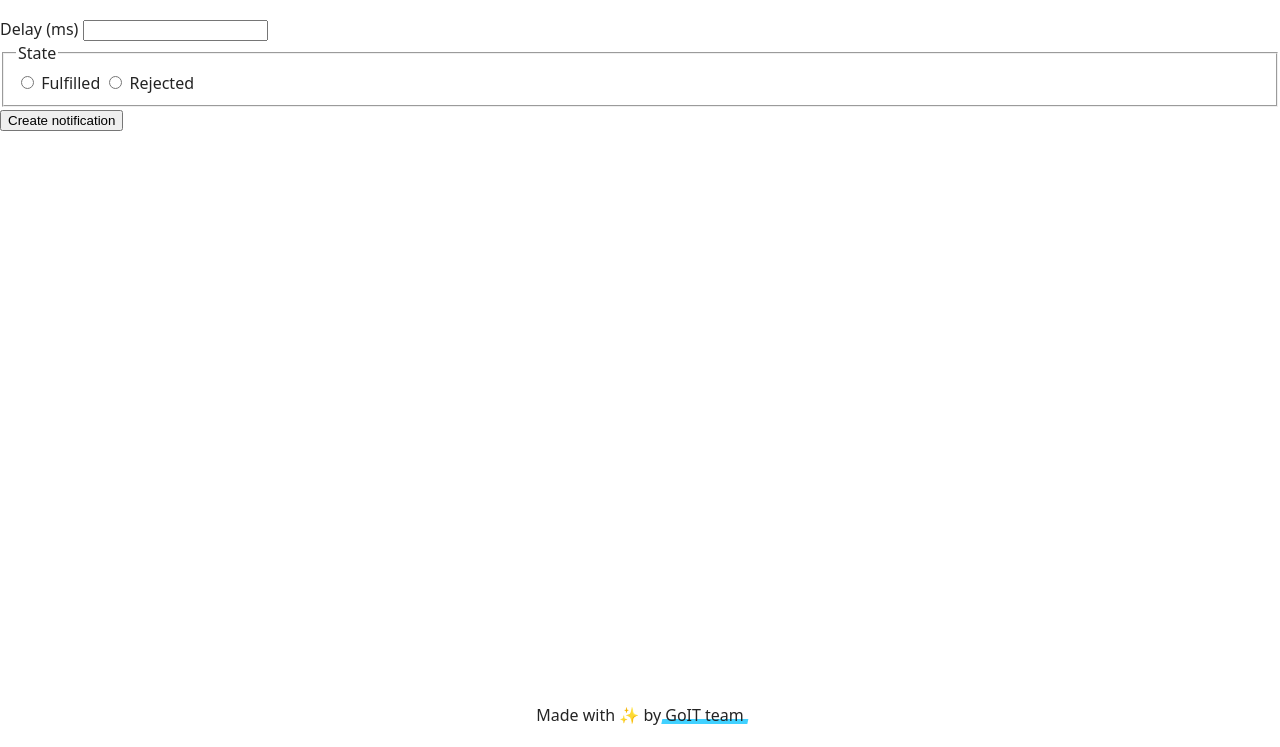
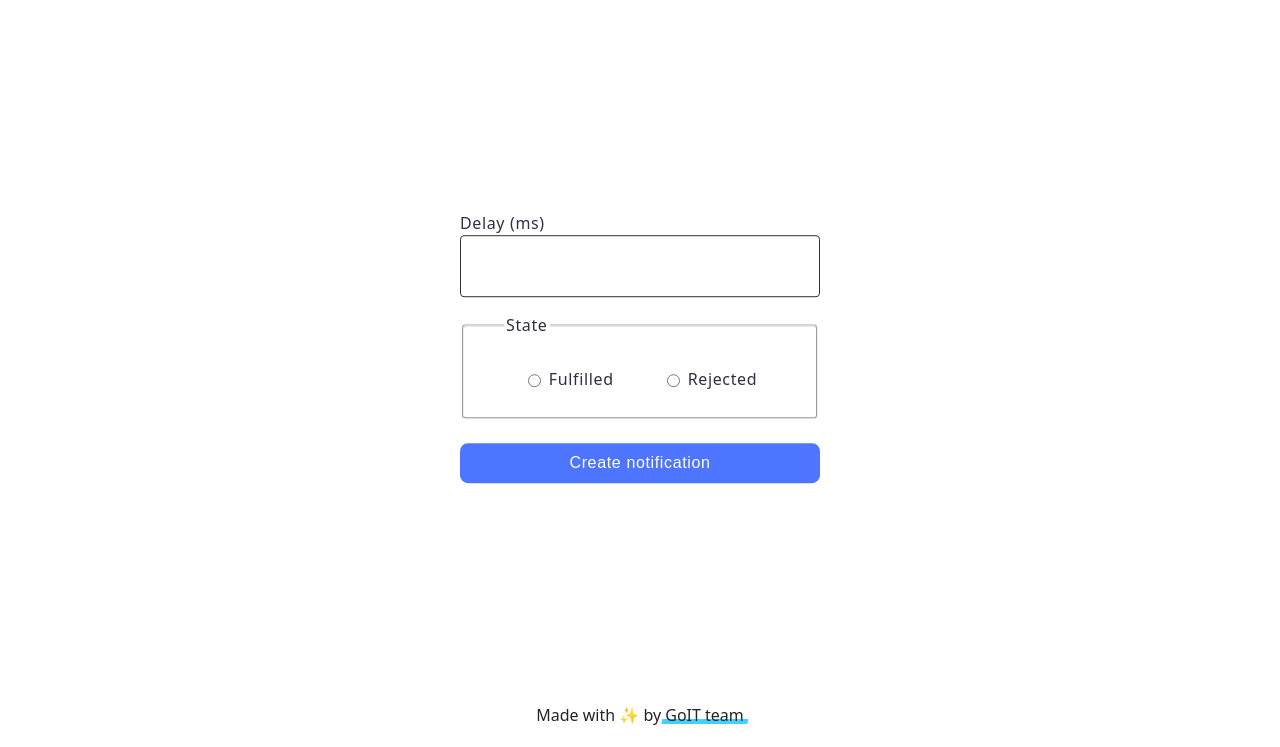
Before and after one commit to melovarr/goit-js-hw-10, a website built with Vite: page src/2-snackbar.html in a window 1280 px wide. Shown: the part 53-800 px from the top of the page. Built offline with nearby package versions, Linux system fonts and the light colour scheme.

Commit message:
finished snackbar

```diff
--- a/src/2-snackbar.html
+++ b/src/2-snackbar.html
@@ -6,6 +6,8 @@
     <meta name="viewport" content="width=device-width, initial-scale=1.0" />
     <title>Snackbar</title>
     <link rel="stylesheet" href="./css/styles.css" />
+    <link rel="stylesheet" href="./css/2-snackbar.css" />
+
   </head>
   <body>
     <load
--- /dev/null
+++ b/src/css/2-snackbar.css
@@ -0,0 +1,75 @@
+.form {
+    width: 360px;
+    display: flex;
+    flex-direction: column;
+    position: absolute;
+    top: 50%;
+    left: 50%;
+    transform: translate(-50%, -50%);
+}
+
+
+input[type="number"]{
+    height: 40px;
+    padding: 10px;
+    border: 1px solid #303030;
+    border-radius: 4px;
+}
+input[type="number"]:hover{
+    border: 1px solid #000;
+}
+input[type="number"]:focus{
+    border: 2px solid #4e75ff;
+    outline: none;
+}
+
+
+label {
+    display: flex;
+    flex-direction: column;
+font-size: 16px;
+line-height: 1.5;
+letter-spacing: 0.04em;
+color: #2e2f42;
+margin-bottom: 16px;
+}
+fieldset {
+    display: flex;
+    gap: 48px;
+    justify-content: center;
+    border-radius: 4px;
+    margin-bottom: 24px;
+    font-size: 16px;
+    line-height: 1.5;
+    letter-spacing: 0.04em;
+    color: #2e2f42;
+}
+legend {
+    margin-left: 28px;
+}
+fieldset label {
+    display: flex;
+    flex-direction: row;
+    padding-top: 24px;
+}
+
+input[type="radio"] {
+    margin-right: 8px;
+}
+
+button[type="submit"] {
+    display: block;
+    height: 40px;
+    border-radius: 8px;
+    border: none;
+    background: #4e75ff;
+    font-weight: 500;
+    font-size: 16px;
+    line-height: 1.5;
+    letter-spacing: 0.04em;
+    color: #fff;
+    cursor: pointer;
+}
+button[type="submit"]:hover {
+    background: #6c8cff;
+}
--- a/src/css/base.css
+++ b/src/css/base.css
@@ -32,4 +32,10 @@ main:has(#datetime-picker) {
   display: flex;
   flex-direction: column;
   align-items: center;
+
 }
+main:has(.form){
+ display: flex;
+  flex-direction: column;
+  align-items: center;
+}
--- a/src/js/2-snackbar.js
+++ b/src/js/2-snackbar.js
@@ -24,16 +24,20 @@ function formSubmiting(event) {
 function successMessage(delay) {
     iziToast.success({
         title: 'Ok',
+        titleColor: '#fff',
         message: `Fulfilled promise in ${delay}ms`,
-        backgroundColor: 'green',
+        messageColor: '#fff',
+        backgroundColor: '#60a10a',
         position: 'topRight'
     });
 }
 function errorMessage(delay) {
     iziToast.error({
         title: 'Error',
+        titleColor: '#fff',
         message: `Rejected promise in ${delay}ms`,
-        backgroundColor: 'red',
+        messageColor: '#fff',
+        backgroundColor: '#ef5050',
         position: 'topRight'
 })
 }
```
